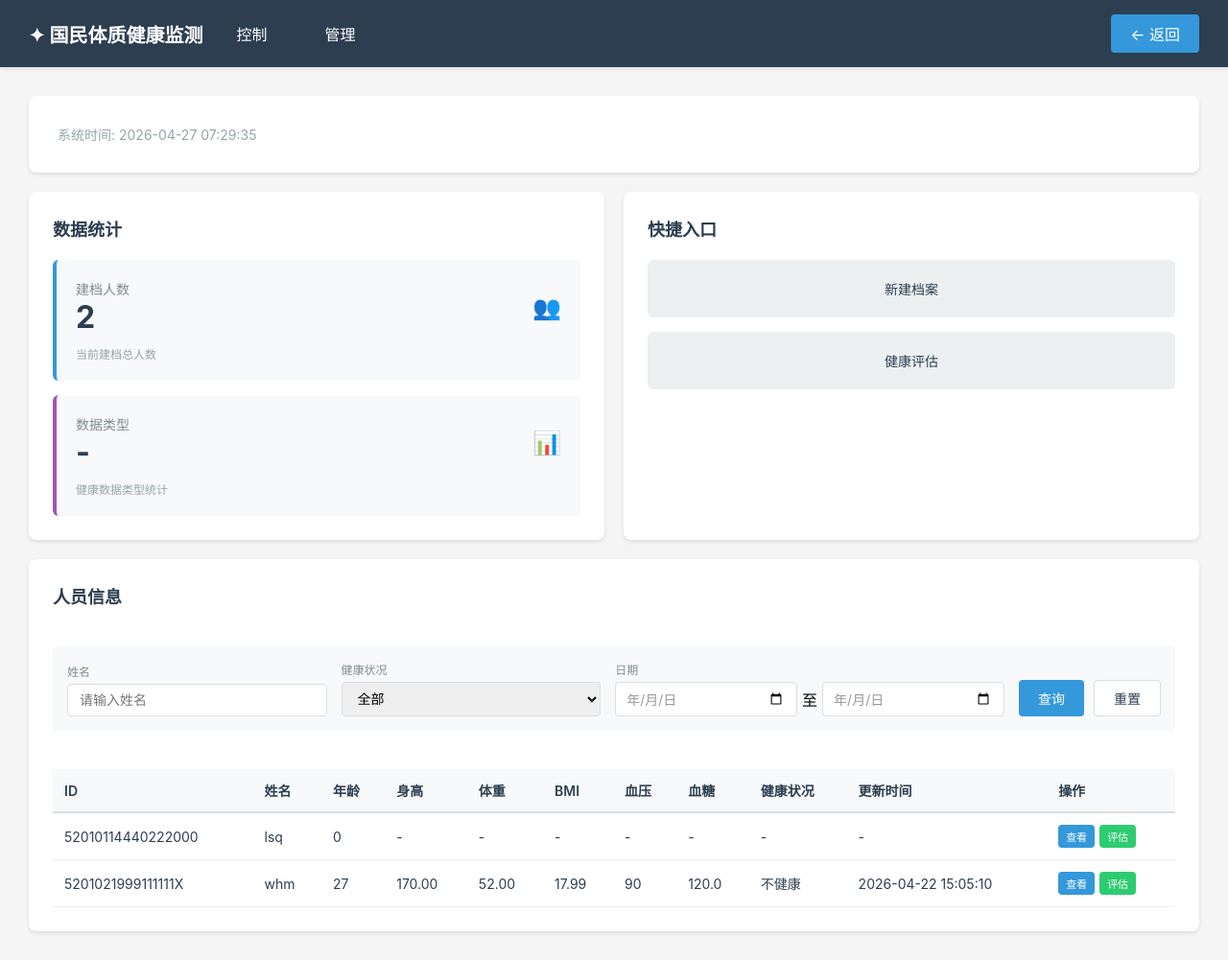
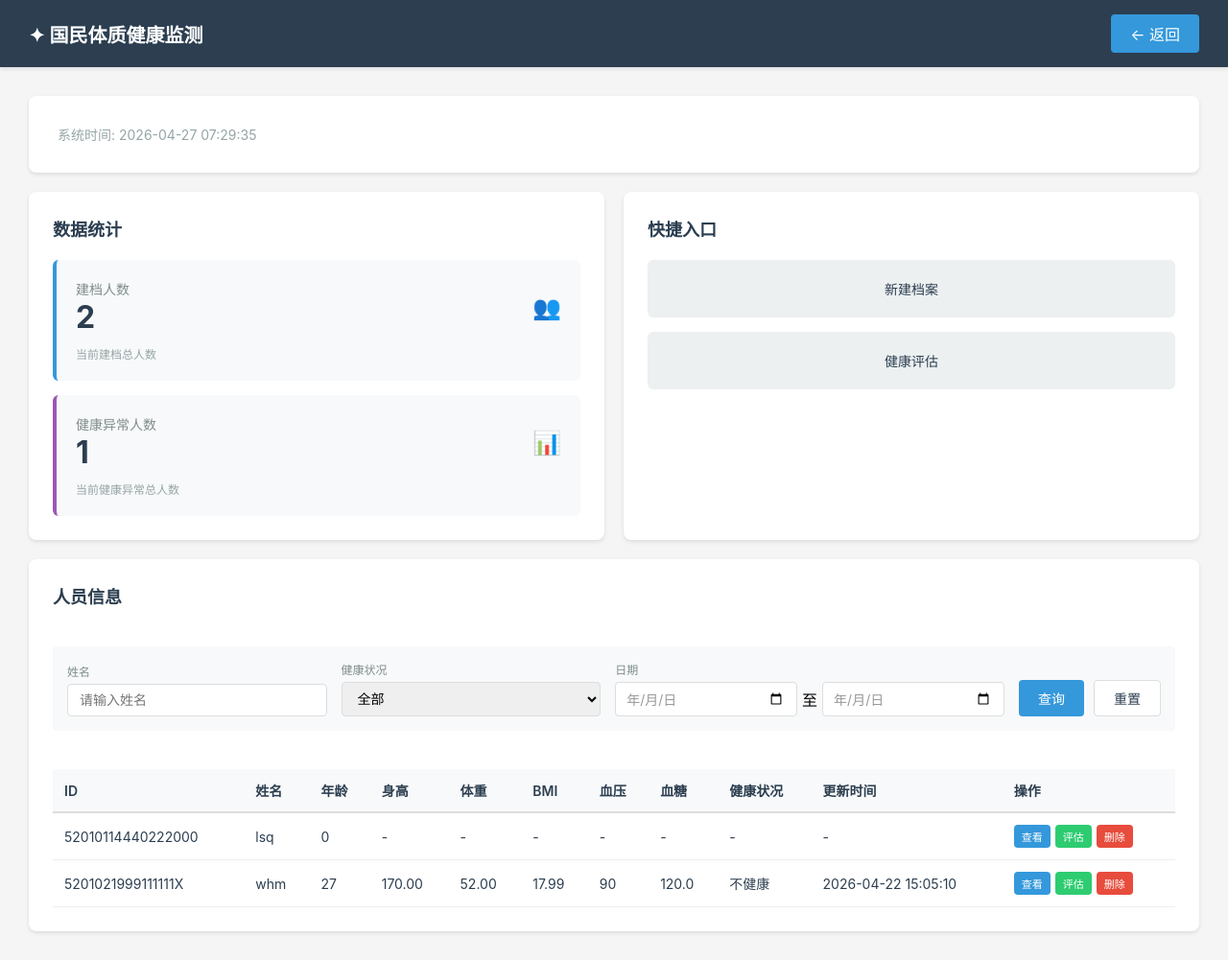
Before and after one commit to whm5815664/Django-medic, a Django app: page / in a window 1280 px wide. Shown: the whole page at 96% size. Run offline with Django 4.2, Linux system fonts and the light colour scheme; data comes from the database, SQL or seed files in the repository.

Commit message:
'增加用户删除'

```diff
--- a/main/data/dashboard.py
+++ b/main/data/dashboard.py
@@ -8,6 +8,8 @@ from __future__ import annotations
 
 from datetime import date, datetime
 from typing import Any
+
+from django.db.models import OuterRef, Subquery
 
 from main.models import Assessment, User
 
@@ -85,6 +87,21 @@ def _latest_assessment_by_user_id(user_ids: list[str]) -> dict[str, dict[str, An
     return out
 
 
+def _count_latest_unhealthy_users() -> int:
+    """
+    统计“健康异常人数”：
+    - 以 User 为基表（保证人不重复）
+    - 对每个 userID 取最新一条 Assessment.health_status
+    - 最新检测为“不健康”的用户计数
+    """
+    latest_status_sq = Subquery(
+        Assessment.objects.filter(userID=OuterRef("userID"))
+        .order_by("-assessment_date")
+        .values("health_status")[:1]
+    )
+    return User.objects.annotate(latest_health_status=latest_status_sq).filter(latest_health_status="不健康").count()
+
+
 def build_dashboard_rows() -> tuple[list[dict[str, Any]], dict[str, Any]]:
     """
     查询全部 User（created_at 倒序）；
@@ -120,5 +137,5 @@ def build_dashboard_rows() -> tuple[list[dict[str, Any]], dict[str, Any]]:
             }
         )
 
-    stats = {"user_count": len(rows)}
+    stats = {"user_count": len(rows), "abnormal_count": _count_latest_unhealthy_users()}
     return rows, stats
--- a/main/templates/main/dashboard.html
+++ b/main/templates/main/dashboard.html
@@ -443,6 +443,15 @@
             background-color: #27ae60;
         }
 
+        .action-btn.delete {
+            background-color: #e74c3c;
+            color: white;
+        }
+
+        .action-btn.delete:hover {
+            background-color: #c0392b;
+        }
+
         .row-tip {
             font-size: 11px;
             color: #95a5a6;
@@ -579,10 +588,6 @@
     <div class="header">
         <div class="header-left">
             <div class="header-logo">✦ 国民体质健康监测</div>
-            <div class="nav-links">
-                <a href="#" class="nav-link">控制</a>
-                <a href="#" class="nav-link">管理</a>
-            </div>
         </div>
         <a href="#" class="back-btn">← 返回</a>
     </div>
@@ -616,12 +621,12 @@
                     <div class="stat-card total">
                         <div class="stat-header">
                             <div>
-                                <div class="stat-label">数据类型</div>
-                                <div class="stat-value">-</div>
+                                <div class="stat-label">健康异常人数</div>
+                                <div class="stat-value">{{ dashboard_stats.abnormal_count|default:"-" }}</div>
                             </div>
                             <div class="stat-icon">📊</div>
                         </div>
-                        <div class="stat-subtitle">健康数据类型统计</div>
+                        <div class="stat-subtitle">当前健康异常总人数</div>
                     </div>
                 </div>
             </div>
@@ -717,6 +722,7 @@
                                 <div class="action-buttons">
                                     <a class="action-btn view" href="{% url 'user_results' %}?user_id={{ row.userID|urlencode }}">查看</a>
                                     <a class="action-btn evaluate" href="{% url 'srga_record_form' %}?user_id={{ row.userID|urlencode }}&name={{ row.userName|urlencode }}&age={{ row.age }}">评估</a>
+                                    <button class="action-btn delete" type="button" data-user-id="{{ row.userID }}">删除</button>
                                 </div>
                             </td>
                         </tr>
@@ -864,6 +870,40 @@
                 }
             });
         })();
+
+        // 删除用户（含全部检测记录）
+        document.addEventListener('click', async (e) => {
+            const btn = e.target?.closest?.('.action-btn.delete');
+            if (!btn) return;
+            const userId = (btn.getAttribute('data-user-id') || '').trim();
+            if (!userId) return;
+
+            const tr = btn.closest('tr');
+            const name = (tr?.getAttribute('data-name') || '').trim();
+
+            if (!confirm(`确认删除${name ? `【${name}】` : ''}（${userId}）吗？`)) return;
+            if (!confirm('再次确认：将删除该用户信息与全部检测记录，且无法恢复。确定继续吗？')) return;
+
+            btn.disabled = true;
+            try {
+                const resp = await fetch('/api/users/delete/', {
+                    method: 'POST',
+                    headers: {
+                        'Content-Type': 'application/json',
+                        'X-CSRFToken': getCookie('csrftoken'),
+                    },
+                    body: JSON.stringify({ user_id: userId }),
+                });
+                const json = await resp.json().catch(() => ({}));
+                if (!resp.ok || !json.ok) {
+                    throw new Error(json.error || `删除失败（HTTP ${resp.status}）`);
+                }
+                location.reload();
+            } catch (err) {
+                alert(err?.message || '删除失败');
+                btn.disabled = false;
+            }
+        });
 
         // 将日期字符串转换为Date对象进行比较（只比较日期，不包括时间）
         function parseDate(dateStr) {
--- a/main/urls.py
+++ b/main/urls.py
@@ -9,6 +9,7 @@ urlpatterns = [
 
     # 用户管理页面
     path("api/users/add/", views.add_user_api, name="add_user_api"),
+    path("api/users/delete/", views.delete_user_api, name="delete_user_api"),
 
     # 模型
     path("srga/record/", views.srga_record_form, name="srga_record_form"),
--- a/main/views.py
+++ b/main/views.py
@@ -14,7 +14,7 @@ from deepface import DeepFace
 
 
 from main.data.dashboard import build_dashboard_rows
-from main.data.addUser import add_user_from_request
+from main.data.addUser import add_user_from_request, delete_user_and_assessments
 from main.data.userResults import build_user_results_context, delete_assessment_by_user_and_dt
 from main.SRGA.SRGA_form import srga_submit
 from main.SRGA.SRGA_form import srga_reset_temp
@@ -70,6 +70,17 @@ def add_user_api(request):
     try:
         payload = add_user_from_request(request)
         return JsonResponse({"ok": True, "data": payload})
+    except Exception as e:
+        return JsonResponse({"ok": False, "error": str(e)}, status=400)
+
+
+@require_POST
+def delete_user_api(request):
+    try:
+        payload = json.loads((request.body or b"{}").decode("utf-8"))
+        user_id = (payload.get("user_id") or "").strip()
+        data = delete_user_and_assessments(user_id=user_id)
+        return JsonResponse({"ok": True, "data": data})
     except Exception as e:
         return JsonResponse({"ok": False, "error": str(e)}, status=400)
 
```
Also changed, not shown: main/data/addUser.py (+9 -1 lines).
